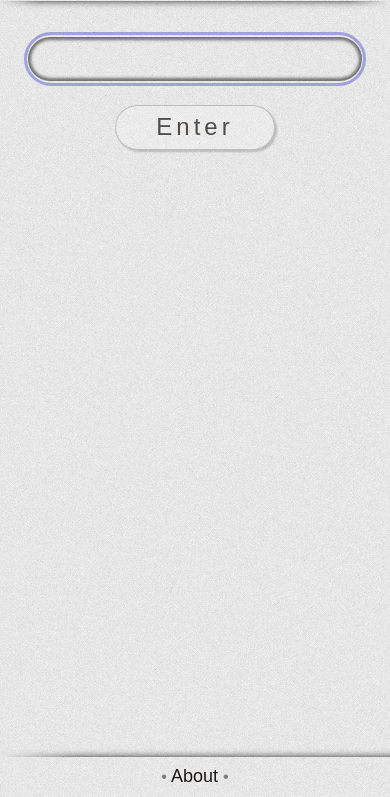
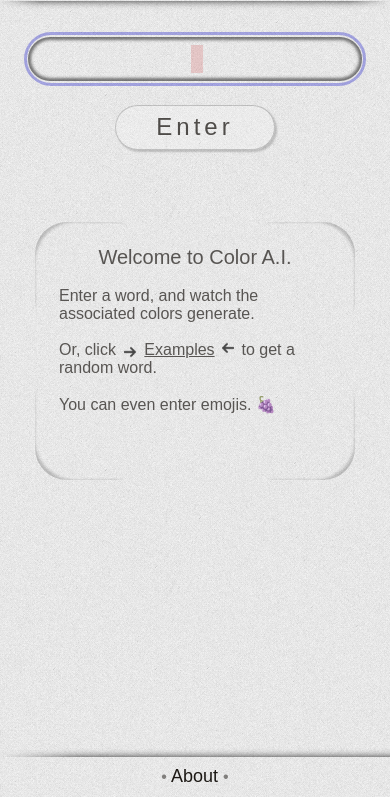
Before and after one commit to robbobfrh84/palm-ai-app, a plain HTML site: page index.html in a window 390 px wide. Both pictures are taken after a click on the button "Enter". Shown: the part 47-844 px from the top of the page. Drawn offline with Linux system fonts and the light colour scheme.

Commit message:
adding info page

```diff
--- a/app.js
+++ b/app.js
@@ -4,9 +4,10 @@ let _loaderOn = false
 let _requestInProgress = false
 let _newInput = false
 let _historyCnt = 0
-let _infoSwitchDelayEvent;
+let _colorInfoSwitchDelayEvent;
 let _infoCrossFadeEvent;
-const _infoSwitchDelay = 5000
+const _colorInfoSwitchDelay = 5000
+const _delayInfoCard = 3000
 const _req_config = { colors: 6, requests: 2 }
 
 const _showTests = false // * If true, will show tests and examples in the footer.
@@ -37,7 +38,7 @@ window.onload = ()=>{
   buildTests()
   buildSVGIcon()
   buildColorResultContainer()
-  // startInfoBuild()
+  startInfoBuild()
   real_input.focus()
 }
 
@@ -49,6 +50,8 @@ function switchDarkLightTheme() {
   document.documentElement.style.setProperty('--themeB', 'var(--'+themeA+')');
   document.documentElement.style.setProperty('--themeA-bg', 'var(--'+themeB+'-bg)');
   document.documentElement.style.setProperty('--themeB-bg', 'var(--'+themeA+'-bg)');
+  document.documentElement.style.setProperty('--themeA-arrow', 'var(--'+themeB+'-arrow)');
+  document.documentElement.style.setProperty('--themeB-arrow', 'var(--'+themeA+'-arrow)');
   toggleLightDark()
 }
 
@@ -70,6 +73,10 @@ function toggleButtonsDisabled(status) {
   enterButton.style.cursor = status ? 'default' : 'pointer'
   examplesButton.style.pointerEvents = status ? 'none' : ''
   examplesButton.style.cursor = status ? 'default' : 'pointer'
+  infoSection.style.opacity = 0
+  setTimeout(()=>{
+   infoSection.style.display = "none"
+  },300)
 }
 
 
@@ -79,19 +86,22 @@ function get(thing, resultsObj, keep){
     clearAllChildren(window["colorsResult_"+_historyCnt])
     window["colorsResult_"+_historyCnt].style.height = 0
   }
-  if ( (!_requestInProgress || keep) && real_input.value != "" ) {
+  if ( (!_requestInProgress || keep) && (real_input.value != "" || thing) ) {
+
     _requestInProgress = true
+    toggleButtonsDisabled(true)
+    turnOnLoader()
+
     if (thing) {
       real_input.value = thing
       falseInputText.innerHTML = thing
     }
-    toggleButtonsDisabled(true)
-    turnOnLoader()
     const request = {
       thing: thing || real_input.value,
       colors: _req_config.colors,
       requests: _req_config.requests
     }
+
     const urlString = _URL+request.thing+"/"+request.colors
     fetch(urlString)
       .then( res => res.json())
--- a/css/base_levels.css
+++ b/css/base_levels.css
@@ -3,13 +3,13 @@
   font-size: var(--root-font-size);
   color: var(--themeB);
   font-family: Avenir, sans-serif;
-  transition: color var(--pageTansition);
+  transition: color var(--pageTransition);
 }
 body {
   background-image: var(--themeA-bg);
   margin: 0;
   opacity: 0;
-  transition: background-image var(--pageTansition), background-color var(--pageTansition), opacity var(--pageTansition);
+  transition: background-image var(--pageTransition), background-color var(--pageTransition), opacity var(--pageTransition);
 }
 #mainBody {
   display: flex;
@@ -24,6 +24,10 @@ body {
   height: 5rem;
   min-height: 5rem;
 }
+.hide {
+  opacity: 0;
+  transition: opacity var(--opacitySlowFade);
+}
 
 /* 🧑‍🏫 global Classes 🧑‍🏫 */
 .divider {
--- a/css/mobile.css
+++ b/css/mobile.css
@@ -48,6 +48,18 @@
   .historical {
     font-size: 1.5rem;
   }
+  #infoSection {
+    margin-top: 4rem;
+  }
+  #infoSectionContainer {
+    width: 20rem;
+    height: 16.125rem;
+  }
+  #infoSectionText {
+    top: 1.5rem;
+    right: 1.5rem;
+    left: 1.5rem;
+  }
   #loader1 {
     top: 2.3rem !important;
   }
--- a/css/section_footer.css
+++ b/css/section_footer.css
@@ -14,7 +14,7 @@
 #footerInfoContainer {
   background-image: var(--themeA-bg);
   height: 2.5rem;
-  transition: background-image var(--pageTansition);
+  transition: background-image var(--pageTransition);
 }
 #footerSection > button { /* * for test buttons */
   margin: 0.25rem;
@@ -22,7 +22,7 @@
 }
 #footerInitialInfo {
   opacity: 1;
-  transition: opacity var(--opacityCrossFace);
+  transition: opacity var(--opacityCrossFade);
 }
 .footerLink {
   font-size: 1.125rem;
@@ -37,7 +37,7 @@
   font-size: 1.125rem;
   line-height: 2.5rem;
   opacity: 0;
-  transition: opacity var(--opacityCrossFace);
+  transition: opacity var(--opacityCrossFade);
 }
 .footerColorInfoBall {
   display: inline-block;
--- a/css/section_info.css
+++ b/css/section_info.css
@@ -2,13 +2,24 @@
 #infoSection {
   position: relative;
   margin: auto;
-  margin-top: 3rem;
+  margin-top: 6rem;
+  opacity: 1;
+  transition: opacity 0.3s;
 }
+.show-dim {
+  opacity: 0.7;
+  transition: opacity var(--opacitySlowFade);
+}
+.show-full {
+  opacity: 1;
+  transition: opacity var(--opacitySlowFade);
+}
+
 #infoSectionContainer {
   position: relative;
   border-radius: 2rem;
   width: 25rem;
-  height: 25rem;
+  height: 17.125rem;
 }
 .infoSectionBorder {
   position: absolute;
@@ -35,37 +46,77 @@
 
 #infoSectionText {
   position: absolute;
-  top: 3rem;
+  top: 2rem;
   right: 3rem;
-  bottom: 3rem;
   left: 3rem;
 }
-.hide {
-  opacity: 0;
-  transition: opacity 3s;
+#infoTitle {
+  font-size: 1.25rem;
+  /* letter-spacing: 0.1rem; */
+  text-align: center;
 }
-.info-chunk {
-  display: inline-block;
+#infoText {
+  /* letter-spacing: 0.07rem; */
 }
-#i_welcome {
-  position: absolute;
-  left: 50%;
-  transform: translate(-50%, -50%);
-  font-size: 1.5rem;
+.example-link {
+  text-decoration: underline;
+  padding-left: 1.25rem;
+  margin-right: -0.1rem;
+  cursor: pointer;
+  transition: opacity 0.25s;
+}
+.example-link:hover {
   opacity: 0.5;
+  transition: opacity 0.25s;
 }
-#i_color {
-  padding-top: 2rem;
+.before-arrows-text {
+  padding-right: 0.25rem;
+}
+.after-arrows-text {
+  padding-left: 1.5rem;
 }
 
-/* #hand {
+.pulse-arrow {
+  color: rgba(0,0,0,0);
+  margin-top: 0.32rem;
+  width: 20px;
   position: absolute;
-  top: 20px;
-  left: 20px;
-  font-size: 30px;
-  width: 30px;
-  height: 30px;
-  transform: rotate(0deg);
-  background-color: red;
-  transition: transform 0.5s;
-} */
+  animation-duration: 1s;
+  animation-iteration-count: infinite;
+}
+
+.pulse-arrow.left {
+  background: var(--themeA-arrow);
+  background-size: 12px 12px;
+  background-repeat: no-repeat;
+  animation-name: pulse-arrow-left;
+}
+@keyframes pulse-arrow-left {
+  0% { margin-left: 0rem; }
+  50% { margin-left: 0.25rem; }
+  100% { margin-left: 0rem; }
+}
+
+.pulse-arrow.right {
+  margin-top: -0.3rem;
+  background: var(--themeA-arrow);
+  background-size: 12px 12px;
+  background-repeat: no-repeat;
+  animation-name: pulse-arrow-right;
+  transform: rotate(180deg);
+}
+@keyframes pulse-arrow-right {
+  0% { margin-left: -0.20rem; }
+  50% { margin-left: -0.45rem; }
+  100% { margin-left: -0.20rem; }
+}
+
+#pulseEmoji {
+  cursor: pointer;
+  opacity: 1;
+  transition: opacity 0.25s;
+}
+#pulseEmoji:hover {
+  opacity: 0.5;
+  transition: opacity 0.25s;
+}
--- a/css/vars.css
+++ b/css/vars.css
@@ -2,20 +2,30 @@
 
   /* ⛺️ Base Levels ⛺️*/
   --root-font-size: 16px;
-  --pageTansition: 2s;
+  --pageTransition: 2s;
   --mainBodyWidth: 48rem;
   --hoverFade: 0.25s;
-  --opacityCrossFace: 0.3s;
+  --opacityCrossFade: 0.3s;
+  --opacitySlowFade: 2s;
+
 
   /* Colors */
   --light:  #FAF9F9; /* rgb(250,249,249) */
   --dark: #1C1814;  /* rgb(28,24,20) */
   --themeA: var(--light);
   --themeB: var(--dark);
+
   --light-bg: url('../assets/light-grain.png'); /* https://bg.siteorigin.com/?color=%23FAF9F9&pattern=beige_paper&blend=3&intensity=13&noise=0&invert=0&2x=0 */
   --dark-bg: url('../assets/dark-grain.png'); /* https://bg.siteorigin.com/?color=%231C1814&pattern=beige_paper&blend=3&intensity=13&noise=0&invert=0&2x=0 */
   --themeA-bg: var(--light-bg);
   --themeB-bg: var(--dark-bg);
+
+  --light-arrow: url('../assets/dark-arrow.png');
+  --dark-arrow: url('../assets/light-arrow.png');
+  --themeA-arrow: var(--light-arrow);
+  --themeB-arrow: var(--dark-arrow);
+
+
 
   /* Input, Enter and loader */
   --inputWidth: 75%;
--- a/index.html
+++ b/index.html
@@ -77,10 +77,10 @@
 
 
 <!-- - - - 💁 Info Section 💁‍♀️ - - - -->
-    <!-- <section id="infoSection">
+    <section id="infoSection">
       <div id="infoSectionContainer"></div>
       <div id="infoSectionText"></div>
-    </section> -->
+    </section>
 
 
 <!-- - - - 🔴🟢🔵 Color Results Section 🔵🟢🔴 - - - -->
--- a/js/info.js
+++ b/js/info.js
@@ -1,46 +1,74 @@
-const _i = [
-  { name: 'border', d: 500 }, // 🔥 Wait quite a bit longer 3-5 sec.
-  { name: 'welcome', d: 1000, t: "Welcome", b:"<br" },
-  { name: 'color', d: 300, t: "To Color A.I., " },
+function startInfoBuild() {
+  const infoBorder = document.createElement('div')
+  infoBorder.classList.add('hide')
+  infoBorder.id = "infoBorder"
+  infoBorder.innerHTML += /*html*/`
+    <div class="infoSectionBorder topLeft"></div>
+    <div class="infoSectionBorder topRight"></div>
+    <div class="infoSectionBorder bottomRight"></div>
+    <div class="infoSectionBorder bottomLeft"></div>
+  `
+  infoSectionContainer.append(infoBorder)
 
-  { d: 2000, t: "Enter any word" },
-  { d: 300, t: "to see what", b:"<br>" },
-  { d: 300, t: "colors A.I. finds related to it.", b:"<br><br>" },
-  { d: 200, t: "Or, click" },
-  { d: 300, t: "👉Examples👈", b:"<br><br>" },
-  { d: 1000, t: "You can even try using emojies 😍" },
-]
+  const infoTitle = document.createElement('div')
+  infoTitle.classList.add('hide')
+  infoTitle.id = "infoTitle"
+  infoTitle.innerHTML += /*html*/`Welcome to Color A.I. `
+  infoSectionText.append(infoTitle)
 
-function startInfoBuild() {
-  _i.forEach((k, i)=>{
-    // const obj = _i[k]
-    console.log('k:',k)
-    if (k.name === "border") {
-      infoSectionContainer.innerHTML += /*html*/`
-        <div id="i_${(k.name || i)}" class="hide">
-          <div class="infoSectionBorder topLeft"></div>
-          <div class="infoSectionBorder topRight"></div>
-          <div class="infoSectionBorder bottomRight"></div>
-          <div class="infoSectionBorder bottomLeft"></div>
-        </div>
-      `
-    } else {
-      infoSectionText.innerHTML += /*html*/`
-        <div id="i_${(k.name || i)}" class="hide info-chunk">${k.t}</div>
-        ${ k.b ? k.b : "" }
-      `
-    }
-  })
+  const infoText = document.createElement('div')
+  infoText.id = "infoText"
+  infoText.innerHTML += /*html*/`
 
-  animateInfoSection()
+    <div id="infoText_1" class="hide">
+      <br>
+      Enter a word, and watch the associated colors generate.
+    </div>
+
+    <br>
+
+    <div id="infoText_2" class="hide">
+
+      <span class='before-arrows-text'>Or, click</span>
+      <span class='pulse-arrow left'>.</span>
+      <span class="example-link" onclick="randomExample()">Examples</span>
+      <span class='pulse-arrow right'>.</span>
+      <span class='after-arrows-text'>to get a random word.</span>
+    </div>
+
+    <br>
+
+    <div id="infoText_3" class="hide">You can even enter emojis.
+      <span id='pulseEmoji' onclick="get('🍇')">🍇</span>
+    </div>
+  `
+  infoSectionText.append(infoText)
+
+  fadeInInfoCard()
 
 }
 
-function animateInfoSection() {
-  let d = 0
-  _i.forEach((k, i)=>{
-    d+=k.d
-    const sd = d
-    setTimeout(()=>{ window["i_"+(k.name || i)].style.opacity = 1 }, sd);
-  })
+function fadeInInfoCard() {
+  let pageTransition = _delayInfoCard
+
+  setTimeout(()=>{
+    infoBorder.classList.add("show-full")
+  }, pageTransition)
+
+  setTimeout(()=>{
+    infoTitle.classList.add("show-dim")
+  }, pageTransition += 1000)
+
+  setTimeout(()=>{
+    infoText_1.classList.add("show-dim")
+  }, pageTransition += 1000)
+
+  setTimeout(()=>{
+    infoText_2.classList.add("show-dim")
+  }, pageTransition += 300)
+
+  setTimeout(()=>{
+    infoText_3.classList.add("show-dim")
+  }, pageTransition += 300)
+
 }
```
Also changed, not shown: js/results.js (+6 -6 lines), assets/dark-arrow.png (added), assets/light-arrow.png (added).
